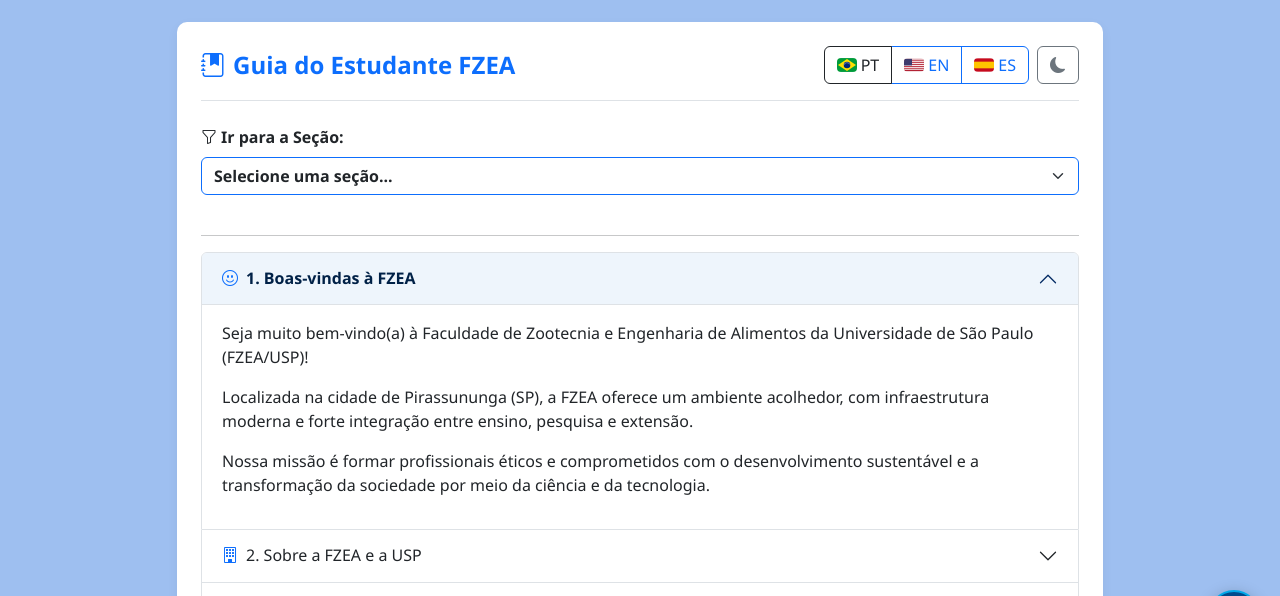
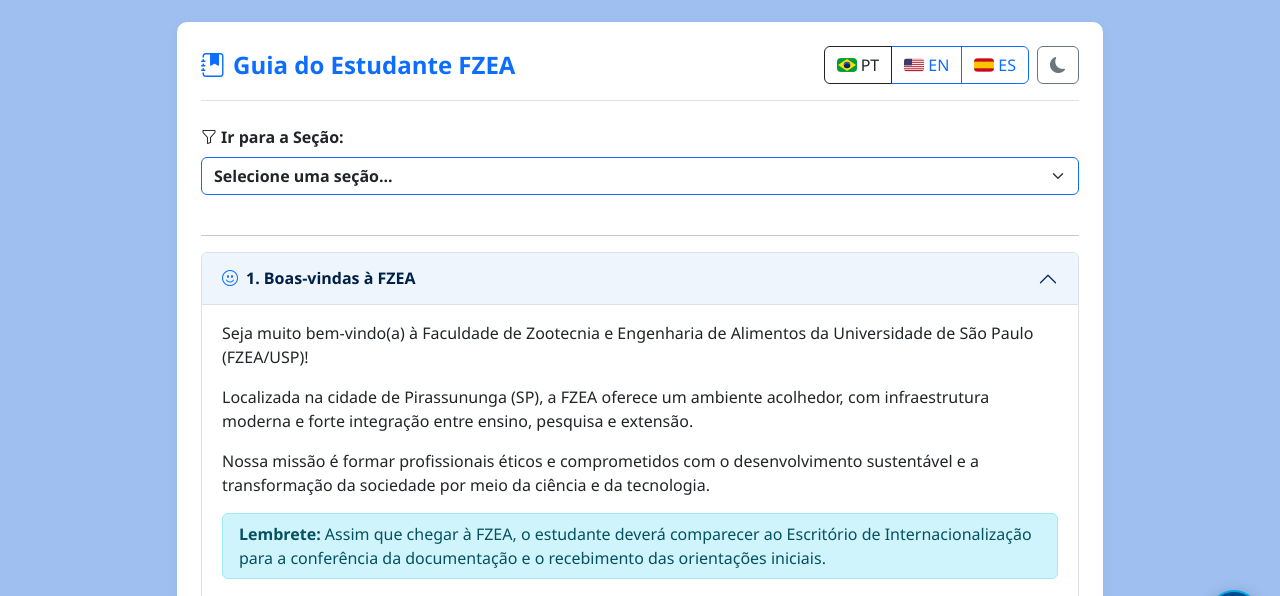
Before and after one commit to cavalheiiro/Guia-Estudantes-Internacionais-FZEA-, a plain HTML site: page index.html in a window 1280 px wide. Shown: the part 138-734 px from the top of the page. Drawn offline with nearby package versions, Linux system fonts and the light colour scheme.

Commit message:
lembrete boasvindas

```diff
--- a/index.html
+++ b/index.html
@@ -240,7 +240,10 @@
             title: "1. Boas-vindas à FZEA",
             content: `<p>Seja muito bem-vindo(a) à Faculdade de Zootecnia e Engenharia de Alimentos da Universidade de São Paulo (FZEA/USP)!</p>
             <p>Localizada na cidade de Pirassununga (SP), a FZEA oferece um ambiente acolhedor, com infraestrutura moderna e forte integração entre ensino, pesquisa e extensão.</p>
-            <p>Nossa missão é formar profissionais éticos e comprometidos com o desenvolvimento sustentável e a transformação da sociedade por meio da ciência e da tecnologia.</p>`
+            <p>Nossa missão é formar profissionais éticos e comprometidos com o desenvolvimento sustentável e a transformação da sociedade por meio da ciência e da tecnologia.</p>
+            <div class="alert alert-info py-2 mt-3" role="alert">
+            <strong>Lembrete:</strong> Assim que chegar à FZEA, o estudante deverá comparecer ao Escritório de Internacionalização para a conferência da documentação e o recebimento das orientações iniciais.
+          </div>`
           },
           {
             id: "sec2",
@@ -836,7 +839,10 @@
             title: "1. Welcome to FZEA",
             content: `<p>Welcome to the School of Animal Science and Food Engineering at the University of São Paulo (FZEA/USP)!</p>
             <p>Located in Pirassununga (SP), FZEA offers a welcoming environment with modern infrastructure and strong integration between teaching, research, and community outreach.</p>
-            <p>Our mission is to train ethical professionals committed to sustainable development and the transformation of society through science and technology.</p>`
+            <p>Our mission is to train ethical professionals committed to sustainable development and the transformation of society through science and technology.</p>
+            <div class="alert alert-info py-2 mt-3" role="alert">
+              <strong>Reminder:</strong> Upon arriving at FZEA, students must visit the International Office for document verification and to receive initial instructions.
+            </div>`
           },
           {
             id: "sec2",
@@ -1422,7 +1428,10 @@
             title: "1. Bienvenida a la FZEA",
             content: `<p>¡Le damos la más cordial bienvenida a la Facultad de Zootecnia e Ingeniería de Alimentos de la Universidad de São Paulo (FZEA/USP)!</p>
             <p>Ubicada en la ciudad de Pirassununga (SP), la FZEA ofrece un entorno acogedor, con infraestructura moderna y una fuerte integración entre docencia, investigación y extensión.</p>
-            <p>Nuestra misión es formar profesionales éticos y comprometidos con el desarrollo sostenible y la transformación de la sociedad a través de la ciencia y la tecnología.</p>`
+            <p>Nuestra misión es formar profesionales éticos y comprometidos con el desarrollo sostenible y la transformación de la sociedad a través de la ciencia y la tecnología.</p>
+            <div class="alert alert-info py-2 mt-3" role="alert">
+              <strong>Recordatorio:</strong> Al llegar a la FZEA, el estudiante debe presentarse en la Oficina de Internacionalización para la verificación de documentos y recibir las orientaciones iniciales.
+            </div>`
           },
           {
             id: "sec2",
```
